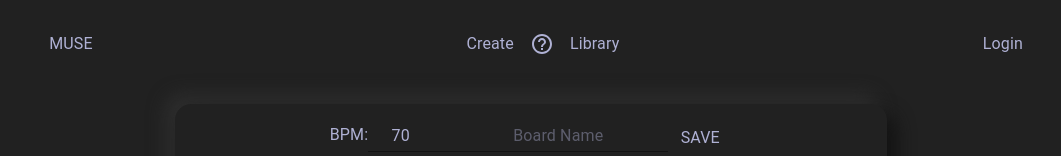
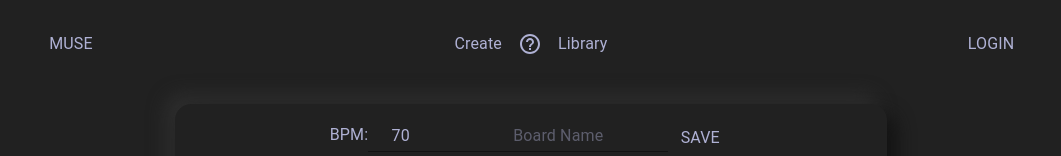
Before and after one commit to ahan8927/Muse, a React (Create React App) app in the folder frontend/: page / in a window 1280 px wide. Shown: the top 156 px of the page, without its empty margins (109-1170 px from the left). Built offline with nearby package versions, Linux system fonts and the light colour scheme; no server answers.

Commit message:
fixed header login

```diff
--- a/frontend/src/components/Header.js
+++ b/frontend/src/components/Header.js
@@ -173,16 +173,15 @@ const Header = () => {
 
         {/* RIGHT */}
         <div className={classes.navBar_right}>
-          {/* <Button
+          <Button
             className={classes.iconButton}
             title={(user) ? 'Profile' : 'Login'}
-            endIcon={<SettingsIcon color='inherit' />}
             onClick={() => (user ? handleNavClick('/profile') : handleMenuClick('login'))}
-          > */}
-          <Typography className={classes.myColor}>
-            {(user) ? `${user.username}` : 'Login'}
-          </Typography>
-          {/* </Button> */}
+          >
+            <Typography className={classes.myColor}>
+              {(user) ? `${user.username}` : 'Login'}
+            </Typography>
+          </Button>
           {/* </div> */}
         </div>
       </div >
```
